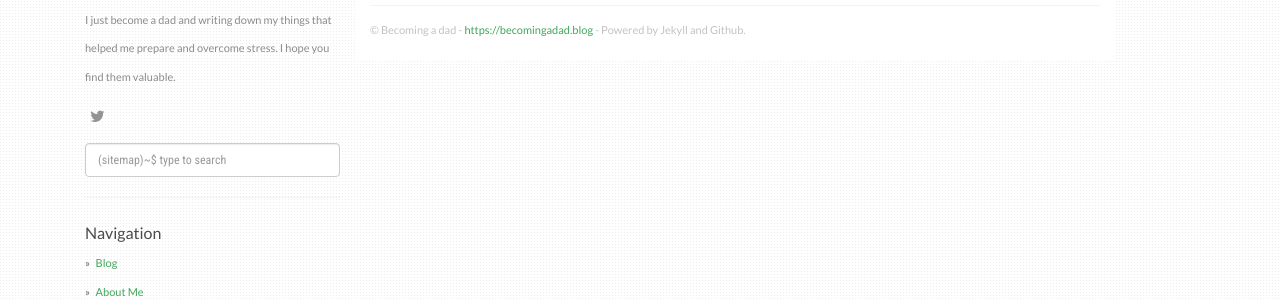
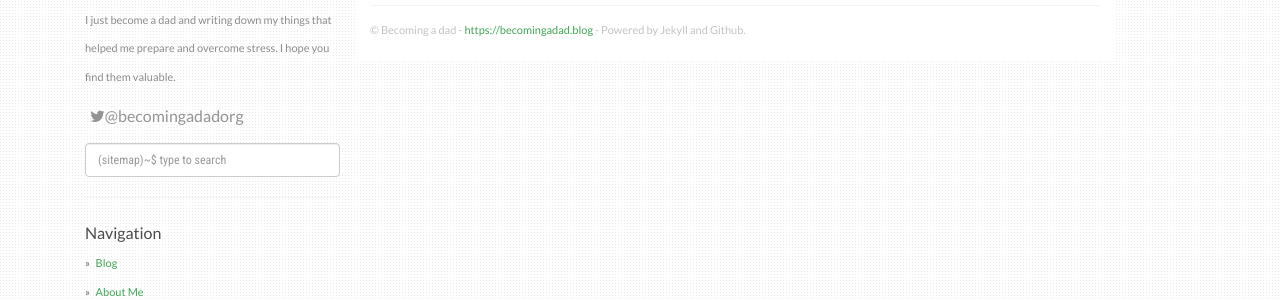
Before and after one commit to becomingadadblog/becomingadad, a Jekyll site: the page built from index.html, in a window 1280 px wide. Shown: the part 152-452 px from the top of the page. Built offline with Jekyll 4.4.1, drawn with Linux system fonts in a browser that asks for light colours; nearby versions of some CDN libraries; the list of posts is cut into pages by our own code.

Commit message:
Added twitter handle to config and default layout (#7)

```diff
--- a/_config.yml
+++ b/_config.yml
@@ -19,10 +19,10 @@ collections:
 social:
     - icon: fa-twitter
       link: "https://twitter.com/becomingadadorg"
+      handle: "@becomingadadorg"
 
 share:
   twitter_username: becomingadadorg
-  fb_appid: 1749788565247320
 
 urls:
     - text: About Me
@@ -30,7 +30,7 @@ urls:
     - text: XML Feed
       url: /feed.xml
 
-url: "https://bacomingadad.org"
+url: "https://bacomingadad.blog"
 baseurl: ""
 paginate: 20
 per_page: 20
--- a/_layouts/default.html
+++ b/_layouts/default.html
@@ -113,7 +113,7 @@ layout: compress
           <div class="social">
             <ul>
               {% for link in site.social %}
-                <li><a href="{{ link.link }}" target="_blank"><i class="fa {{ link.icon }}"></i></a></li>
+                <li><a href="{{ link.link }}" target="_blank"><i class="fa {{ link.icon }}"></i>{{ link.handle }}</a></li>
               {% endfor %}
             </ul>
           </div>
```
